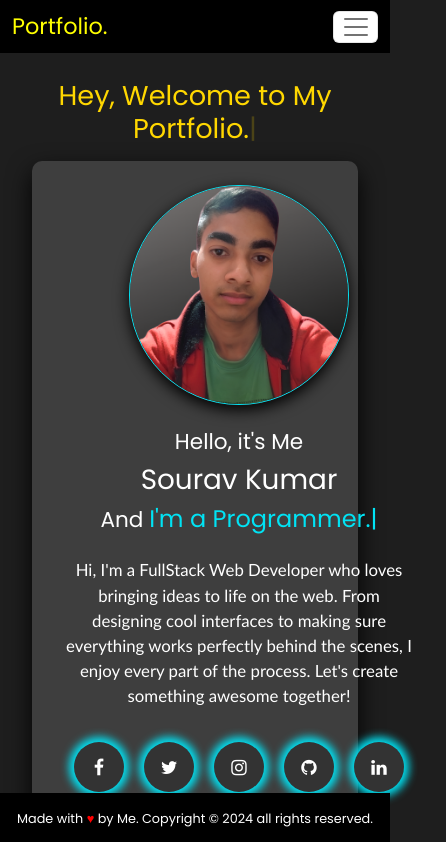
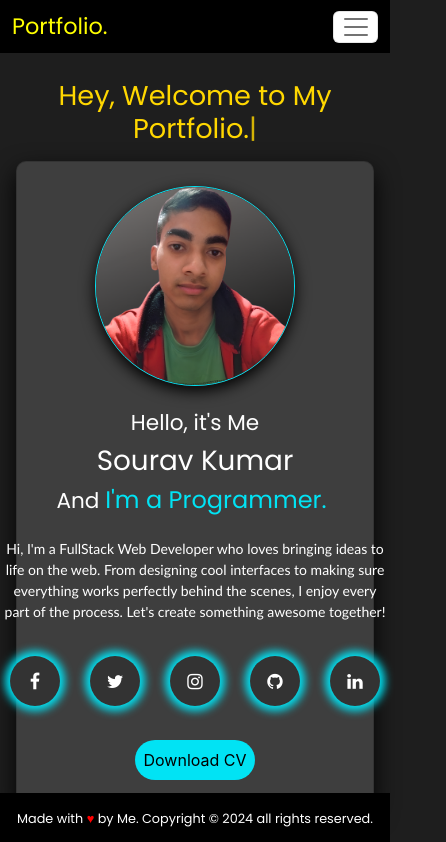
Before and after one commit to iamsouravkumar/portfolio, a React (Create React App) app: page / in a window 390 px wide. Shown: the top 842 px of the page, 446 px wide, since content can reach past the window. Built offline with nearby package versions, Linux system fonts and the light colour scheme.

Commit message:
portfolio

```diff
--- a/src/App.css
+++ b/src/App.css
@@ -90,6 +90,7 @@
 
 .wrapper {
   display: inline-flex;
+  gap: 10px;
 }
 
 .wrapper .icon {
@@ -327,7 +328,8 @@
 }
 
 .about-text {
-  width: 70%;
+  width: 100%;
+  padding: 0 2rem;
   color: white;
   font-family: 'Gill Sans', 'Gill Sans MT', Calibri, 'Trebuchet MS', sans-serif;
   font-size: 1.3rem;
@@ -493,7 +495,7 @@
 @media only screen and (max-width: 520px) {
 
   .all {
-    padding: 0 2rem;
+    padding: 0 1rem;
   }
 
   .main-h1 {
@@ -535,9 +537,9 @@
     padding: 2rem 1rem;
   }
 
-  .skill-h1 {
+  /* .skill-h1 {
     padding: 1rem 0;
-  }
+  } */
 
   .skills-summary {
     font-size: 1rem;
@@ -555,13 +557,14 @@
     justify-content: center;
     align-items: center;
     height: auto;
-    padding: 0 2rem;
+    padding: 0 10px;
     margin-top: 3rem;
     margin-bottom: 5rem;
   }
 
   .about-text {
-    width: 90%;
+    font-size: 14px;
+    padding: 0;
   }
 
   .about-img {
@@ -569,8 +572,8 @@
   }
 
   .about-img img {
-    height: 200px;
-    width: 200px;
+    height: 180px;
+    width: 180px;
   }
 
   .btn-primary {
@@ -594,20 +597,49 @@
   }
 
   .main-img img {
-    height: 220px;
-    width: 220px;
+    height: 200px;
+    width: 200px;
+  }
+
+  .main-text {
+    font-size: 14px;
+  }
+
+  .about-img img {
+    height: 180px;
+    width: 180px;
+  }
+}
+
+@media screen and (max-width:360px) {
+  .intro {
+    padding: 0 1rem;
+  }
+
+  .main-h1 {
+    font-size: 19px;
+  }
+
+  .wrapper .icon {
+    height: 15px;
+    width: 15px;
+  }
+
+  .wrapper {
+    gap: 8px;
+  }
+
+  .main-text {
+    font-size: 14px;
+  }
+
+  .main-img img {
+    height: 200px;
+    width: 200px;
   }
 }
 
 @media screen and (max-width: 600px) {
-  .screen-body {
-    padding: 40px;
-  }
-
-  .screen-body-item {
-    padding: 0;
-  }
-
   .img-container {
     width: 90%;
   }
--- a/src/components/Main.js
+++ b/src/components/Main.js
@@ -14,13 +14,13 @@
                 {" "}
                 <ReactTyped strings={["Hey, Welcome to My Portfolio."]} typeSpeed={100} />
             </h1>
-            <div className='container main'>
-                <div className='intro'>
+            <div className='container main card' style={{maxWidth:"100%"}}>
+                <div className='intro card-body'>
                 <div className="main-img">
                         <img src="../images/sourav-p.png" alt="Sourav" />
                     </div>
                     <div className="text" >
-                        <span className='h-text'>
+                        <div className='h-text'>
                             <h4>Hello, it's Me</h4>
                             <h1>Sourav Kumar</h1>
                             {/* <h4>And I'm a <span style={{ color: "#01E3F4" }}>Full Stack Developer</span></h4> */}
@@ -39,12 +39,11 @@
                                     style={{ fontSize: '1.5rem' }}
                                 />
                             </span></h4>
-                        </span>
-                        <div>
+                        </div>
 
                             <div className='main-text my-4'>Hi, I'm a FullStack Web Developer who loves bringing ideas to life on the web. From designing cool interfaces to making sure everything works perfectly behind the scenes, I enjoy every part of the process. Let's create something awesome together!</div>
                             <SocialMedia/>
-                        </div>
+
                     </div>
                 </div>
             </div>
```
